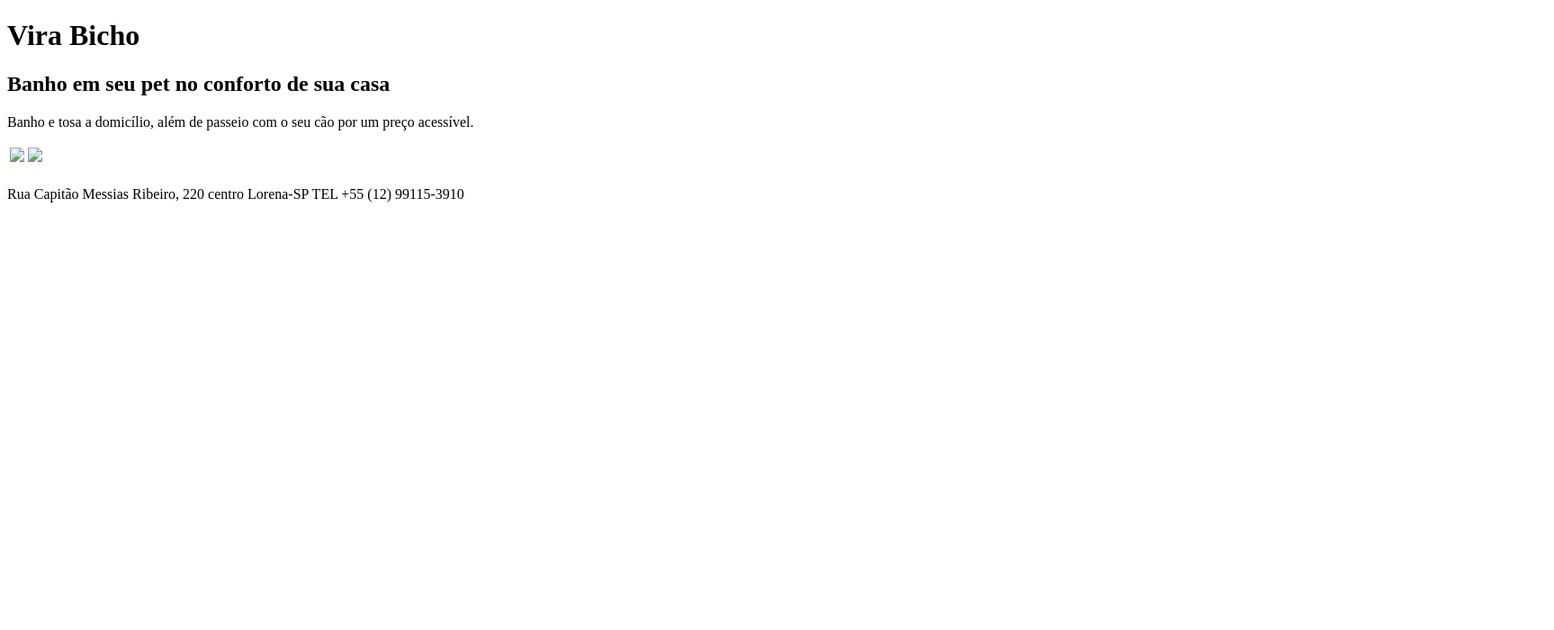
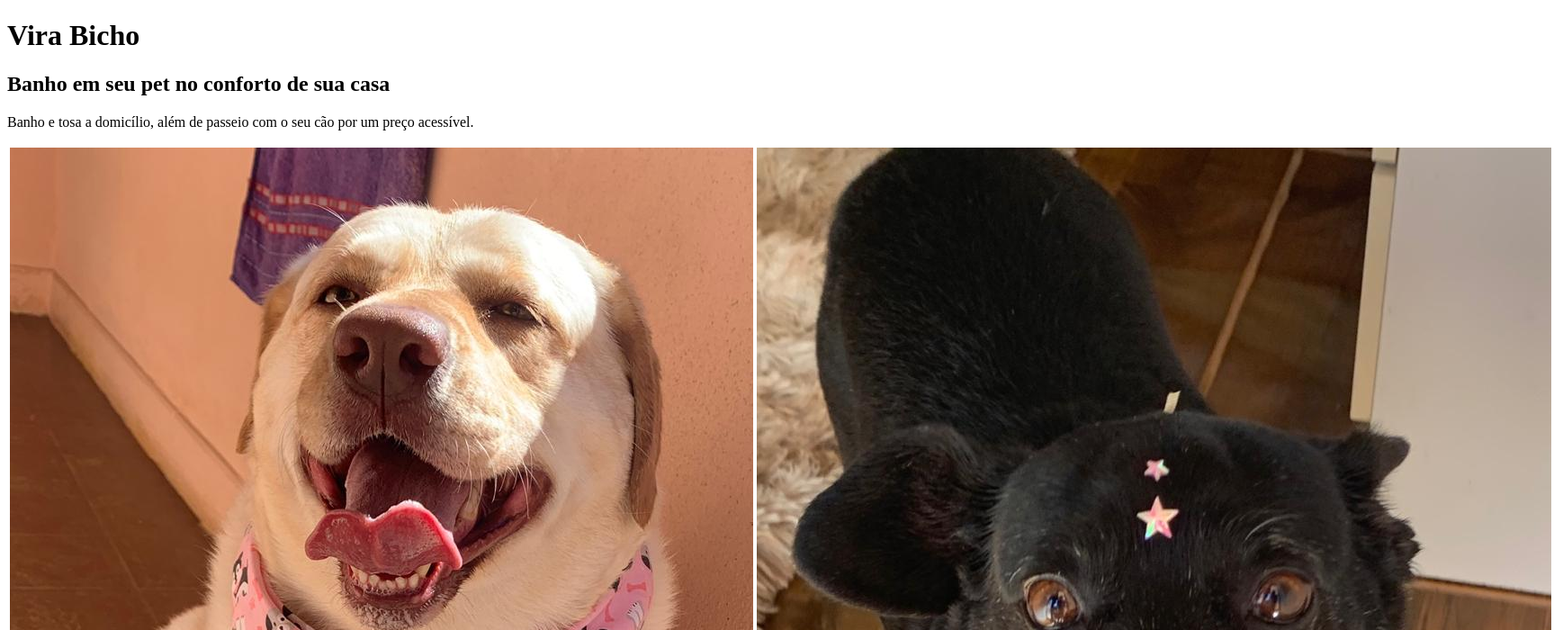
Before and after one commit to brunoruy7/Site-Vira-Bicho, a plain HTML site: page ViraBicho.html in a window 1280 px wide. Shown: the top 700 px of the page at 90% size, 1727 px wide, since content can reach past the window. Drawn offline with Linux system fonts and the light colour scheme.

Commit message:
Corrigido erro nas fotos 1 e 2

```diff
--- a/ViraBicho.html
+++ b/ViraBicho.html
@@ -14,7 +14,7 @@
         <h2>Banho em seu pet no conforto de sua casa</h2>
             <p>Banho e tosa a domicílio, além de passeio com o seu cão por um preço acessível.</p>
         <table>
-            <tr><td><img src="foto 01.jpg"></td><td><img src="foto 02.jpg"></td></tr>
+            <tr><td><img src="foto01.jpeg"></td><td><img src="foto02.jpeg"></td></tr>
             <tr><td></td><td></td></tr>
         </table>
 
```
Also changed, not shown: Foto01.jpeg (renamed from Foto 01.jpeg), Foto02.jpeg (renamed from Foto 02.jpeg).
